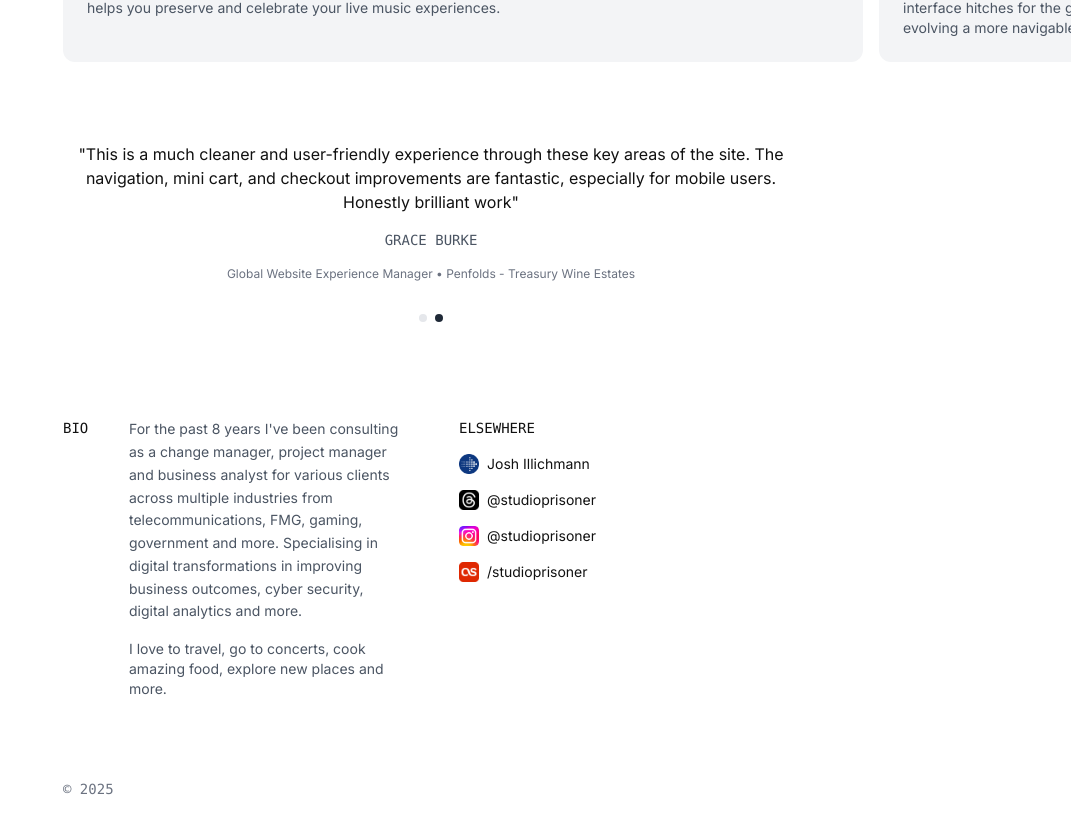
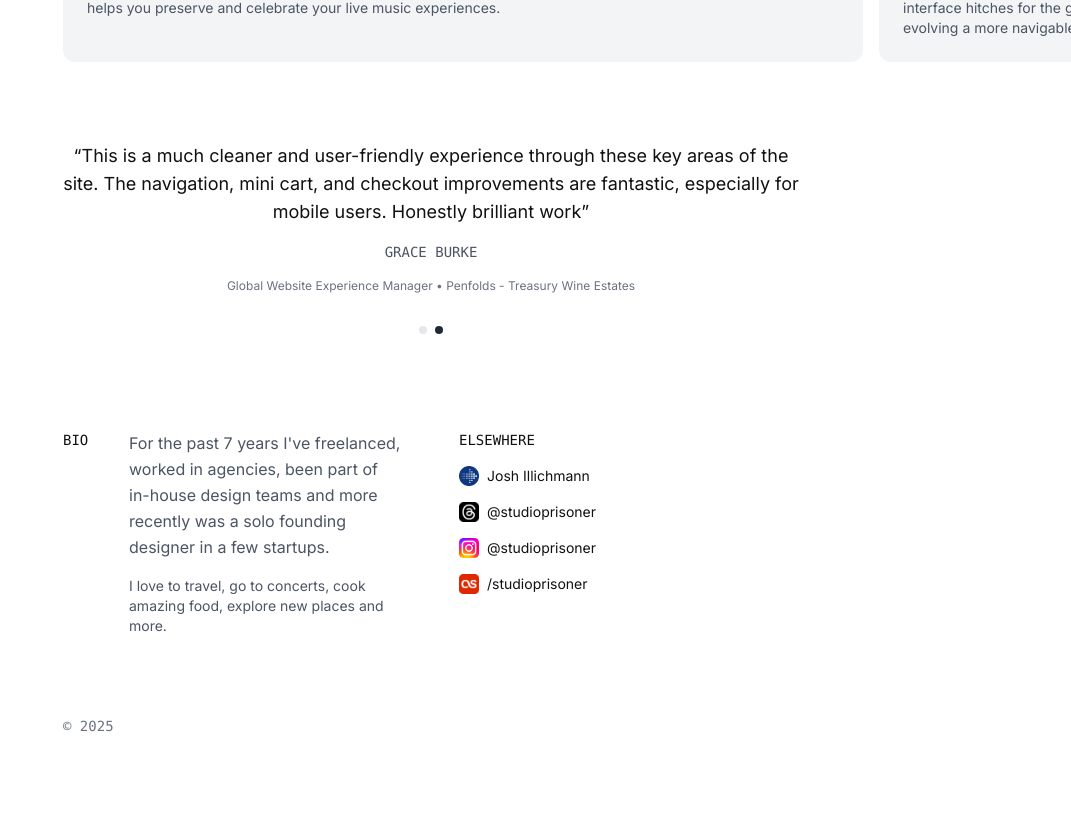
Before and after one commit to studioprisoner/joshillichmann.com, a Next.js app: page / in a window 1280 px wide. Shown: the part 1232-2063 px from the top of the page, without its empty margins (209-1280 px from the left). After the commit the page ends 2000 px from the top, so only its background shows below. Built offline with nearby package versions, Linux system fonts and the light colour scheme.

Commit message:
fixing lint errors

```diff
--- a/app/page.tsx
+++ b/app/page.tsx
@@ -239,9 +239,9 @@ export default function Home() {
             animate={{ opacity: 1, x: 0 }}
             exit={{ opacity: 0, x: -100 }}
             transition={{ duration: 0.5, delay: 0.1 }}
-            className="text-md"
+            className="text-lg"
           >
-            "{testimonials[currentIndex].quote}"
+            &ldquo;{testimonials[currentIndex].quote}&rdquo;
           </motion.blockquote>
           <motion.p
             key={currentIndex + "-name"}
@@ -289,8 +289,8 @@ export default function Home() {
 
           {/* Bio Text Columns */}
           <div className="col-span-5 space-y-4">
-            <p className="text-gray-600 leading-relaxed text-sm">
-              For the past 8 years I've been consulting as a change manager, project manager and business analyst for various clients across multiple industries from telecommunications, FMG, gaming, government and more. Specialising in digital transformations in improving business outcomes, cyber security, digital analytics and more.
+            <p className="text-gray-600 leading-relaxed">
+              For the past 7 years I&apos;ve freelanced, worked in agencies, been part of in-house design teams and more recently was a solo founding designer in a few startups.
             </p>
             <p className="text-sm text-gray-600">I love to travel, go to concerts, cook amazing food, explore new places and more.
             </p>
```
